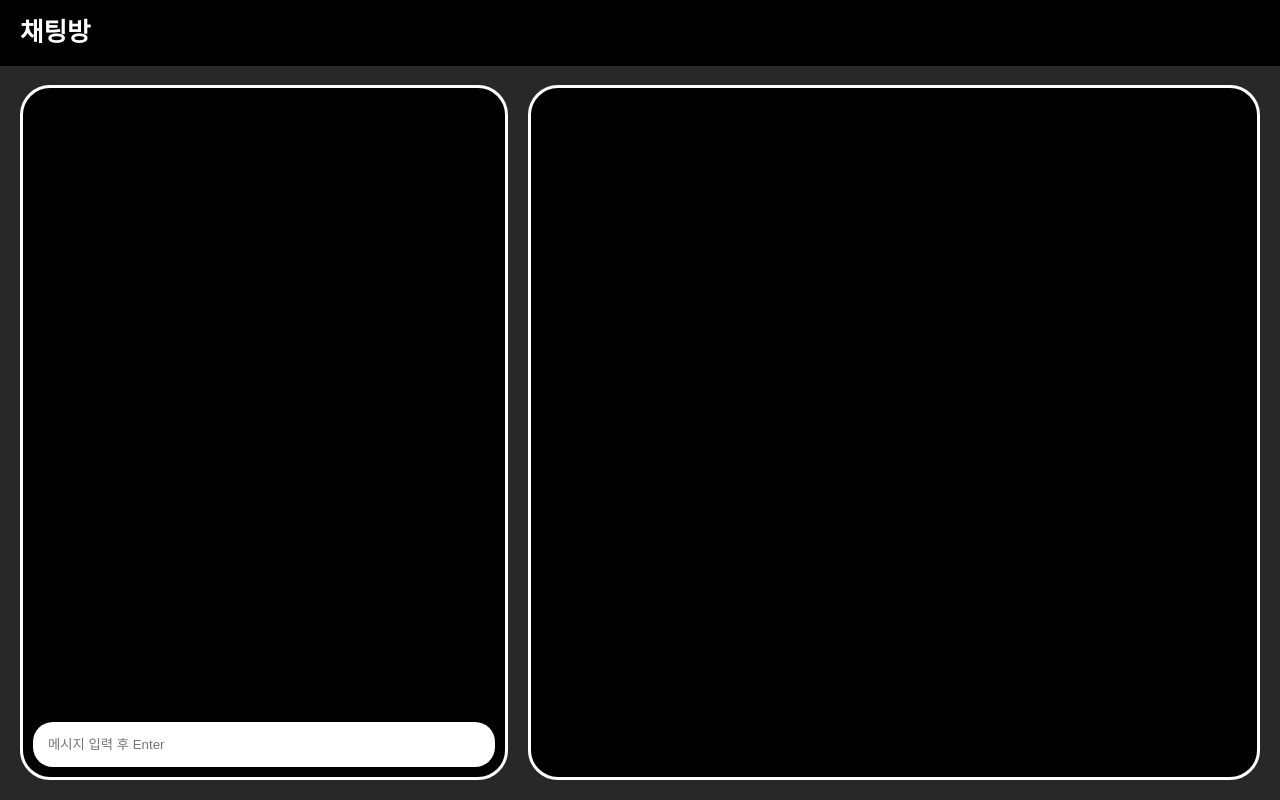
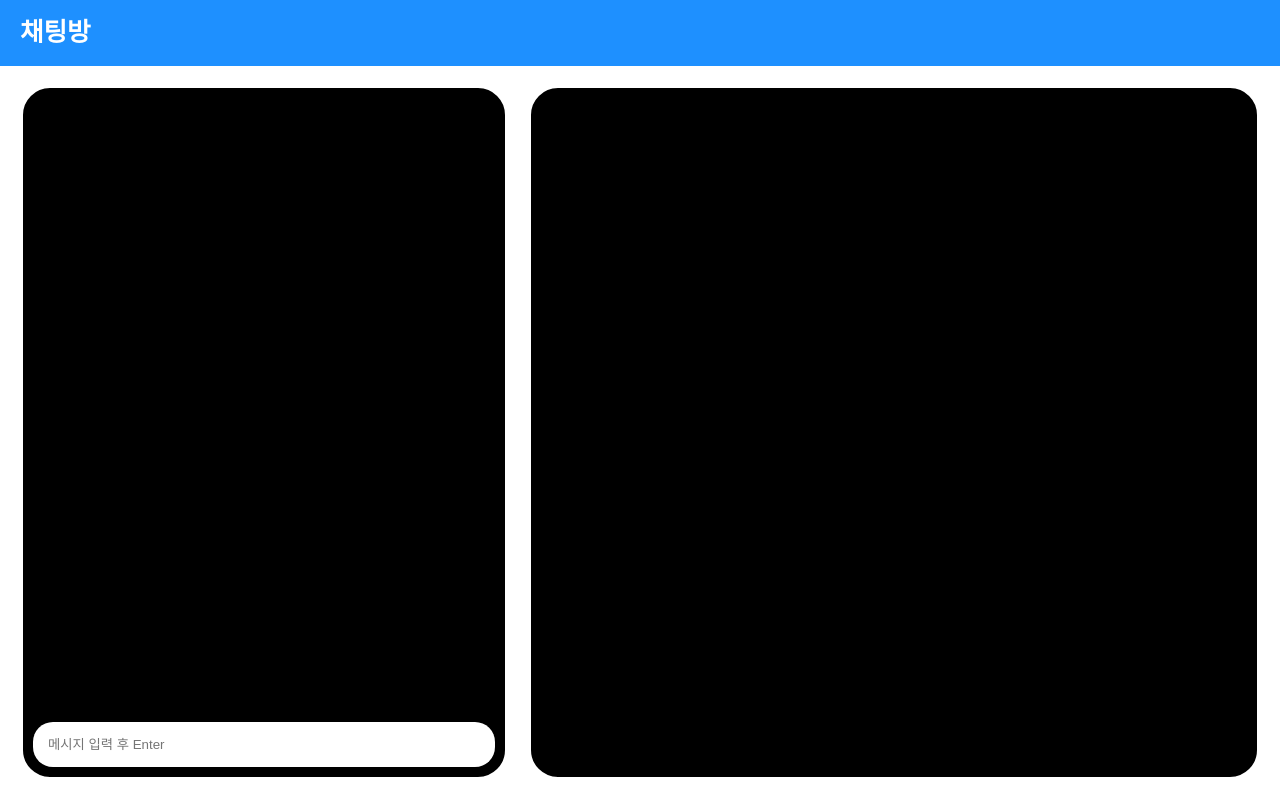
Before and after one commit to yeodahui/chatbox, a React (Create React App) app: page / in a window 1280 px wide. Built offline with nearby package versions, Linux system fonts and the light colour scheme.

Commit message:
수정: 스타일 변경

```diff
--- a/src/App.css
+++ b/src/App.css
@@ -3,7 +3,7 @@
 body {
   width: 100vw;
   height: 100vh;
-  background-color: #282828;
+  background-color: #fff;
 
   font-size: 10px;
 }
--- a/src/components/Header.jsx
+++ b/src/components/Header.jsx
@@ -14,7 +14,7 @@ const StyledHeader = styled.header`
   padding: 20px;
   position: fixed;
   top: 0;
-  background-color: black;
+  background-color: dodgerblue;
   color: white;
 
   .roomname {
--- a/src/reset.css
+++ b/src/reset.css
@@ -131,3 +131,7 @@ table {
 * {
   box-sizing: border-box;
 }
+
+li {
+  list-style-type: none;
+}
```
